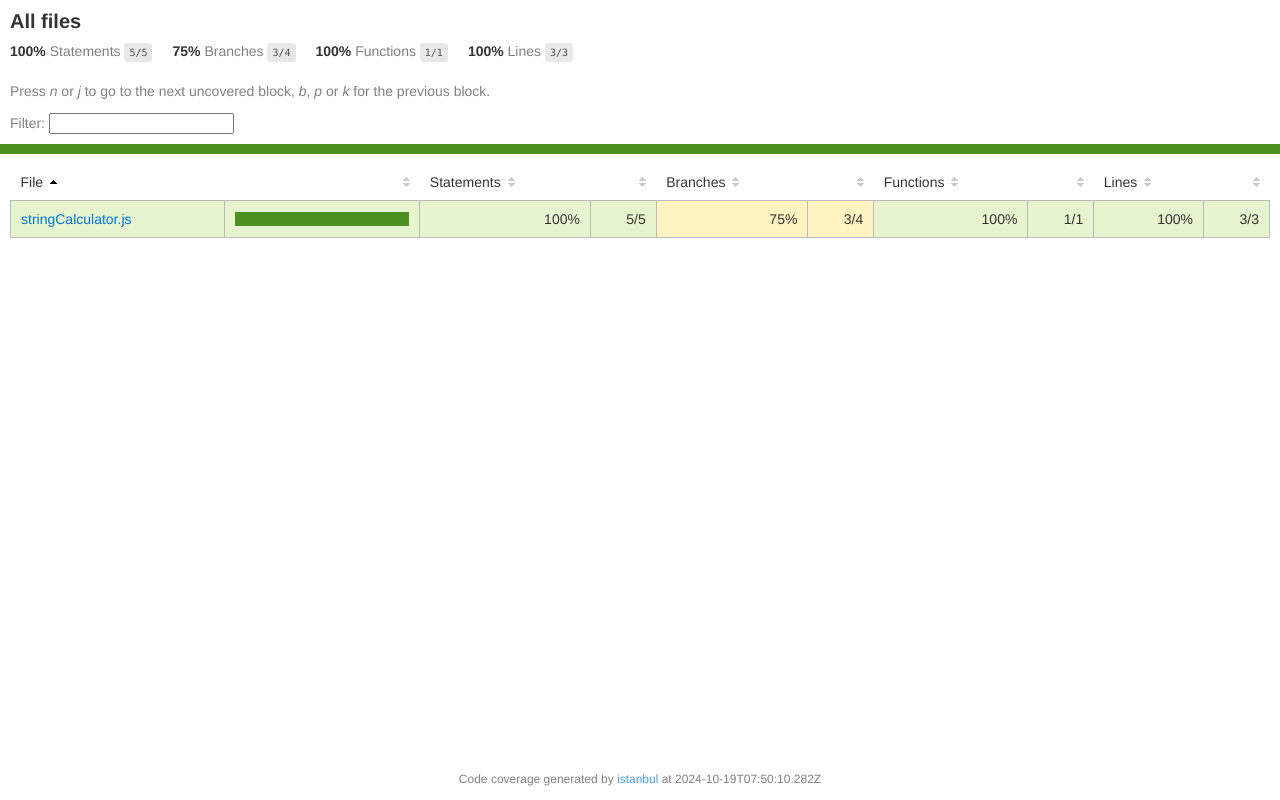
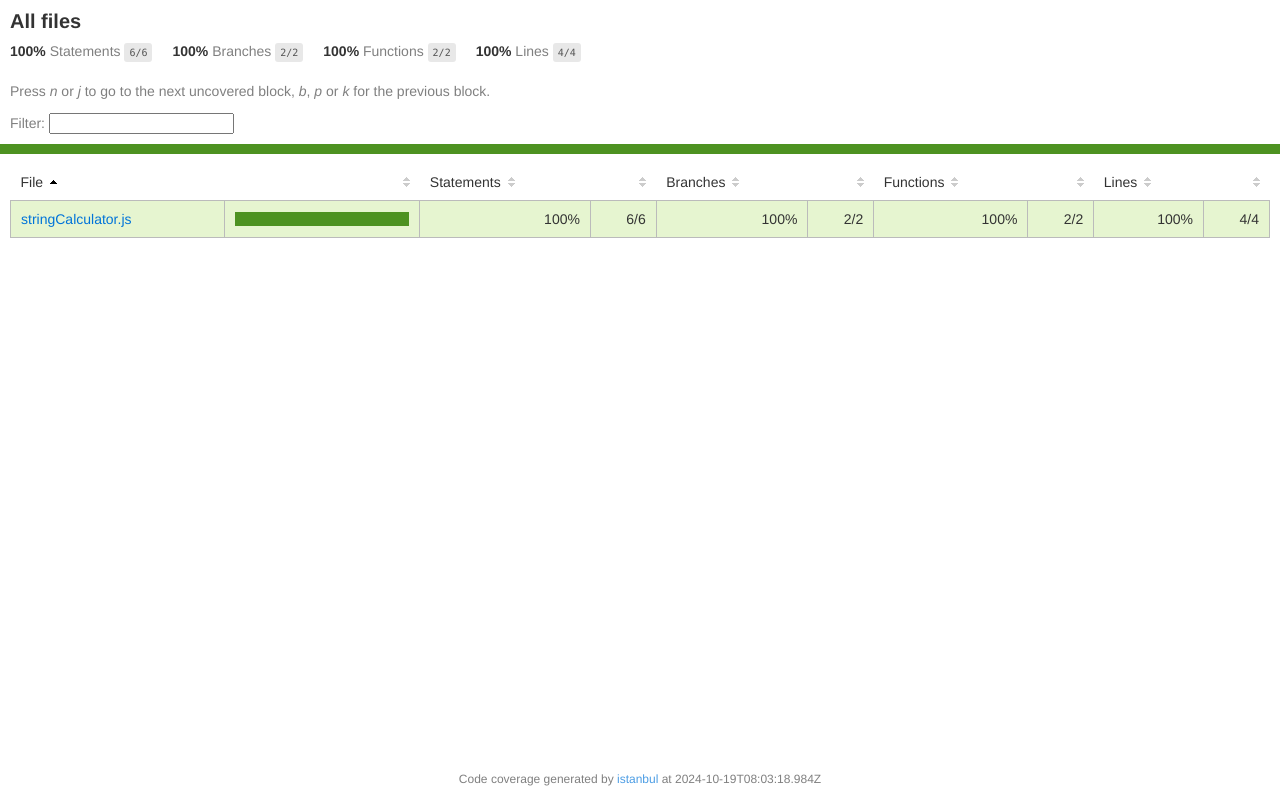
Before and after one commit to eshaansinghparihar/string-calculator-kata, a plain HTML site: page index.html in a window 1280 px wide. Drawn offline with Linux system fonts and the light colour scheme.

Commit message:
deploy: 975e7536bbf6d9dc42e3f0fc2f0684ba99ba0872

```diff
--- a/index.html
+++ b/index.html
@@ -25,28 +25,28 @@
             <div class='fl pad1y space-right2'>
                 <span class="strong">100% </span>
                 <span class="quiet">Statements</span>
-                <span class='fraction'>5/5</span>
+                <span class='fraction'>6/6</span>
             </div>
 
 
             <div class='fl pad1y space-right2'>
-                <span class="strong">75% </span>
+                <span class="strong">100% </span>
                 <span class="quiet">Branches</span>
-                <span class='fraction'>3/4</span>
+                <span class='fraction'>2/2</span>
             </div>
 
 
             <div class='fl pad1y space-right2'>
                 <span class="strong">100% </span>
                 <span class="quiet">Functions</span>
-                <span class='fraction'>1/1</span>
+                <span class='fraction'>2/2</span>
             </div>
 
 
             <div class='fl pad1y space-right2'>
                 <span class="strong">100% </span>
                 <span class="quiet">Lines</span>
-                <span class='fraction'>3/3</span>
+                <span class='fraction'>4/4</span>
             </div>
 
 
@@ -84,13 +84,13 @@
 	<div class="chart"><div class="cover-fill cover-full" style="width: 100%"></div><div class="cover-empty" style="width: 0%"></div></div>
 	</td>
 	<td data-value="100" class="pct high">100%</td>
-	<td data-value="5" class="abs high">5/5</td>
-	<td data-value="75" class="pct medium">75%</td>
-	<td data-value="4" class="abs medium">3/4</td>
+	<td data-value="6" class="abs high">6/6</td>
 	<td data-value="100" class="pct high">100%</td>
-	<td data-value="1" class="abs high">1/1</td>
+	<td data-value="2" class="abs high">2/2</td>
 	<td data-value="100" class="pct high">100%</td>
-	<td data-value="3" class="abs high">3/3</td>
+	<td data-value="2" class="abs high">2/2</td>
+	<td data-value="100" class="pct high">100%</td>
+	<td data-value="4" class="abs high">4/4</td>
 	</tr>
 
 </tbody>
@@ -101,7 +101,7 @@
             <div class='footer quiet pad2 space-top1 center small'>
                 Code coverage generated by
                 <a href="https://istanbul.js.org/" target="_blank" rel="noopener noreferrer">istanbul</a>
-                at 2024-10-19T07:50:10.282Z
+                at 2024-10-19T08:03:18.984Z
             </div>
         <script src="prettify.js"></script>
         <script>
```
Also changed, not shown: stringCalculator.js.html (+12 -9 lines).
